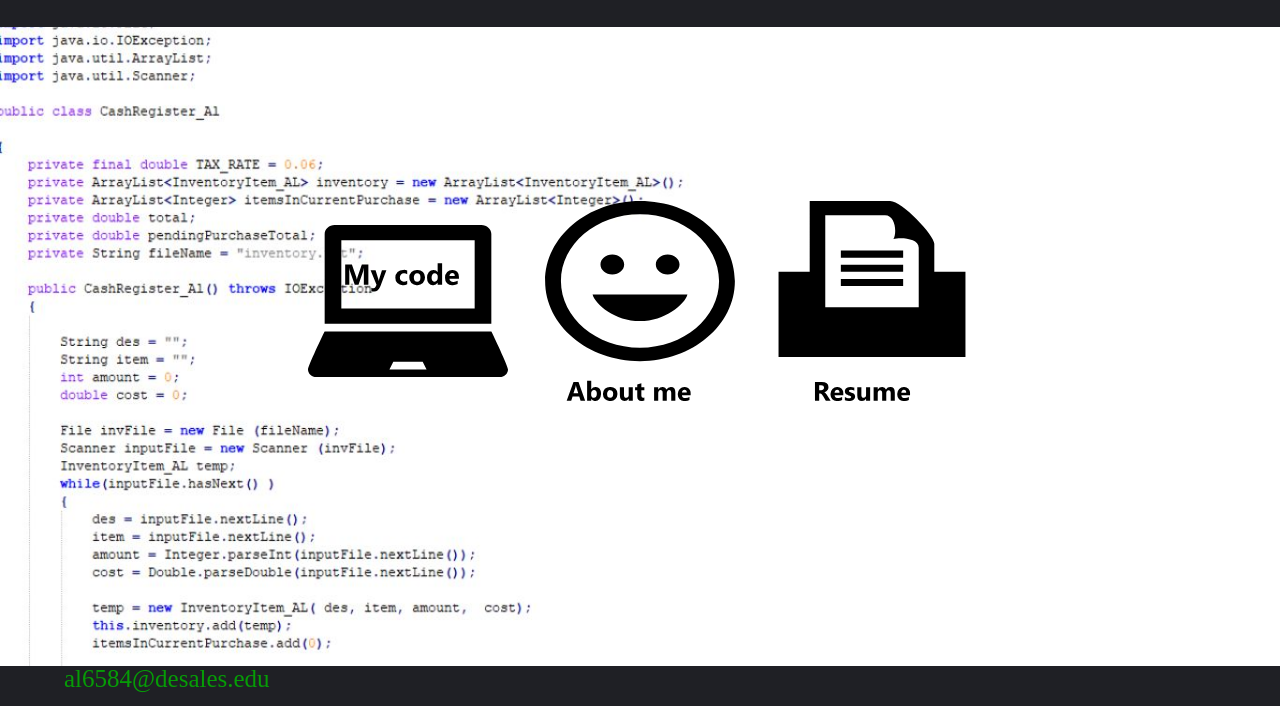
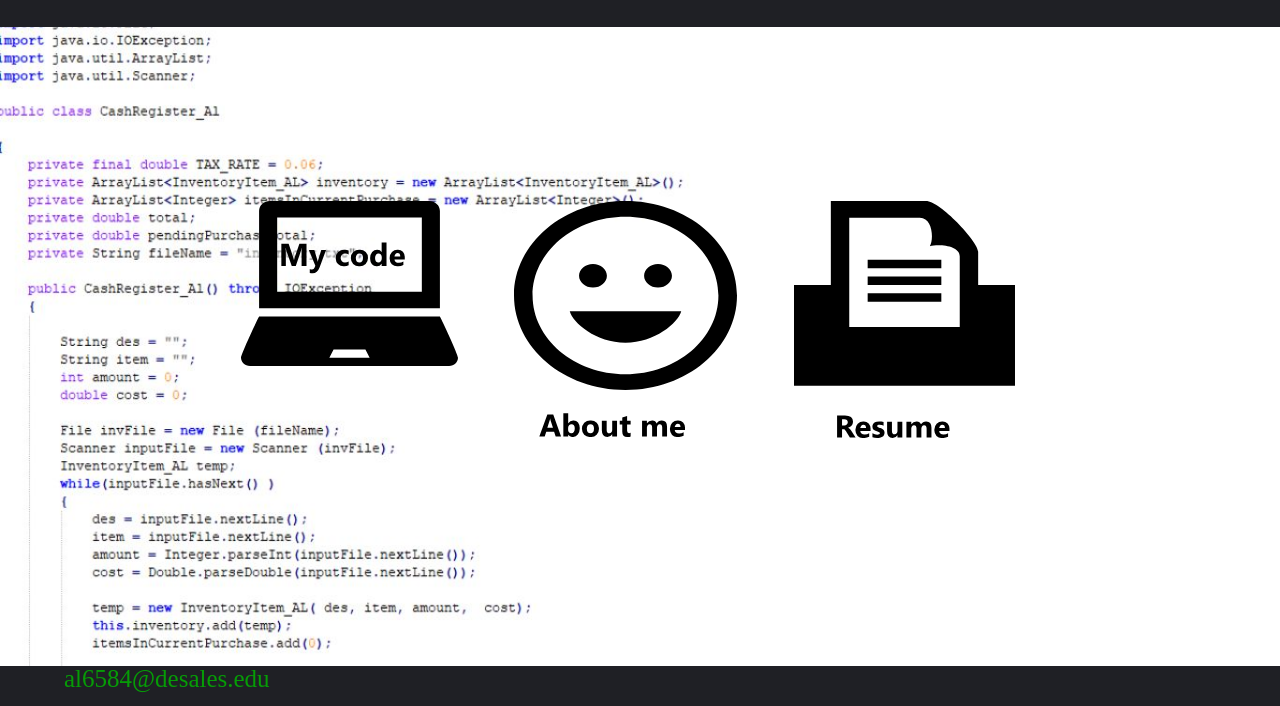
Before and after one commit to foxhound1486/AlexGuerraLopes.github.io, a plain HTML site: page index.html in a window 1280 px wide. Shown: the part 94-800 px from the top of the page. Drawn offline with nearby package versions, Linux system fonts and the light colour scheme.

Commit message:
Update index.html

```diff
--- a/index.html
+++ b/index.html
@@ -45,10 +45,10 @@ body {
 
     <ul class="navbar-nav" >
       <li class="nav-item active">
-        <a class="nav-link" href="My_Code.html"><img src="images/Icons/My_code_Icon.svg" alt="My code icon link" width="200" height="200"></a>
+        <a class="nav-link" href="My_Code.html"><img src="images/Icons/My_code_Icon.svg" alt="My code icon link" width=50% height=50%></a>
       </li>
       <li class="nav-item">
-        <a class="nav-link" href="About_me.html"><img src="images/Icons/About_me.svg" alt="About me icon link" width="200" height="200"></a>
+        <a class="nav-link" href="About_me.html"><img src="images/Icons/About_me.svg" alt="About me icon link" width=50% height=50%></a>
       </li>
       <li class="nav-item">
         <a class="nav-link" href="Resume.html"><img src="images/Icons/Resume.svg" alt="My resume icon link" width="200" height="200"></a>
@@ -63,13 +63,13 @@ body {
 
 <div id="hero" >
     <li class="Homepage_nav" style="list-style-type: none">
-        <a class="nav-link" href="My_Code.html"><img src="images/Icons/My_code_Icon.svg" alt="My code icon link" width="200" height="200"></a>
+        <a class="nav-link" href="My_Code.html"><img src="images/Icons/My_code_Icon.svg" alt="My code icon link" width=90% height=90%></a>
       </li>
       <li class="nav-item" style="list-style-type: none">
-        <a class="nav-link" href="About_me.html"><img src="images/Icons/About_me.svg" alt="About me icon link" width="200" height="200"></a>
+        <a class="nav-link" href="About_me.html"><img src="images/Icons/About_me.svg" alt="About me icon link" width=90% height=90%></a>
       </li>
       <li class="nav-item" style="list-style-type: none">
-        <a class="nav-link" href="Resume.html"><img src="images/Icons/Resume.svg" alt="My resume icon link" width="200" height="200"></a>
+        <a class="nav-link" href="Resume.html"><img src="images/Icons/Resume.svg" alt="My resume icon link" width=90% height=90%></a>
 
 
       </div>
```
